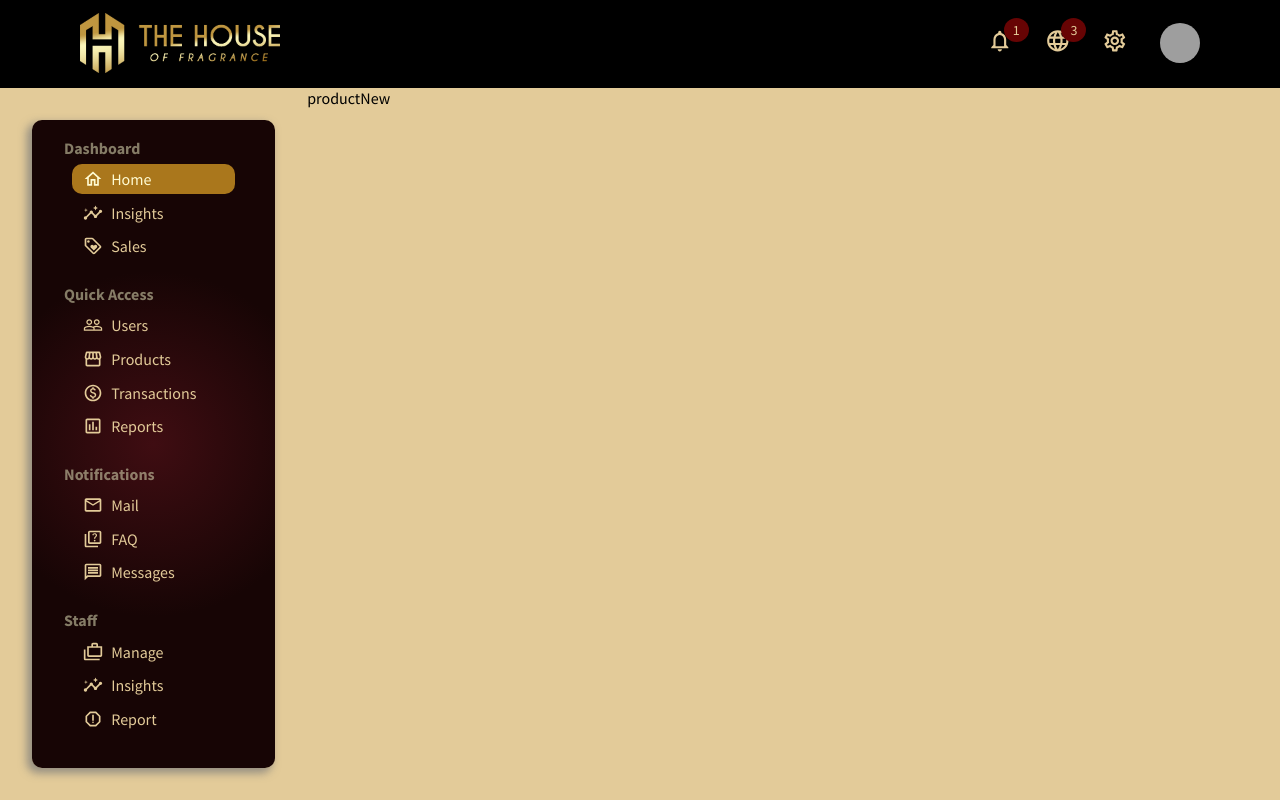
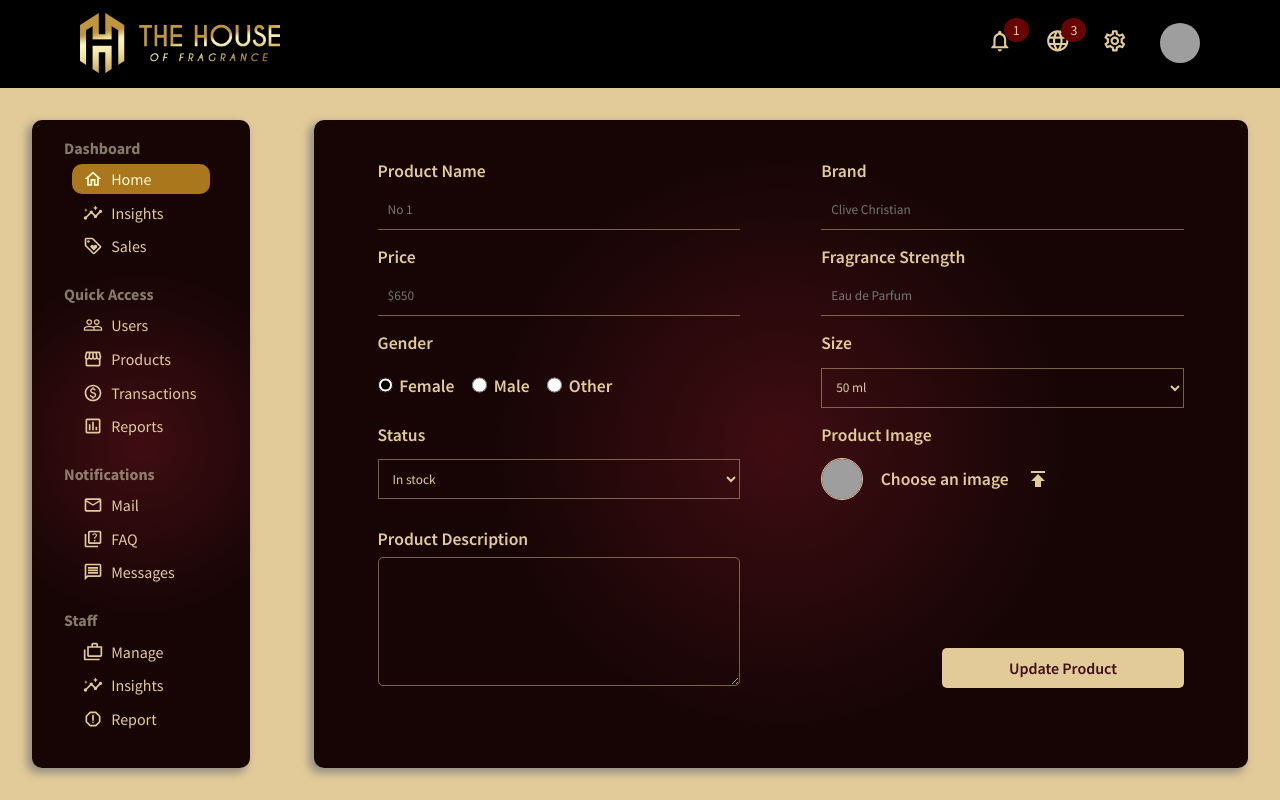
Before and after one commit to reshadintec/thof, a React (Create React App) app in the folder dashboard/: page /add-product in a window 1280 px wide. Built offline with nearby package versions, Linux system fonts and the light colour scheme; grey boxes are pictures that could not be loaded.

Commit message:
dashboard almost done

```diff
--- a/dashboard/src/components/productForm/productForm.css
+++ b/dashboard/src/components/productForm/productForm.css
@@ -8,7 +8,7 @@
   display: flex;
   flex-direction: column;
   width: 45%;
-  margin: 0.8em 0;
+  margin: 0.5em 0;
 }
 
 div.productItem label{
--- a/dashboard/src/pages/productNew/ProductNew.jsx
+++ b/dashboard/src/pages/productNew/ProductNew.jsx
@@ -1,7 +1,8 @@
+import ProductForm from "../../components/productForm/ProductForm"
 import "./productNew.css"
 
 export default function ProductNew() {
   return (
-    <div className="productNew">productNew</div>
+    <div className="productNew"><ProductForm/></div>
   )
 }
--- a/dashboard/src/pages/productNew/productNew.css
+++ b/dashboard/src/pages/productNew/productNew.css
@@ -1,3 +1,13 @@
 .productNew{
   flex:4;
+  background: rgb(63,13,18);
+  background: radial-gradient(circle, rgba(63,13,18,1) 0%, rgba(23,5,5,1) 50%);
+  margin:2em;
+  border-radius:10px;
+  box-sizing: border-box;
+  box-shadow: -4px 4px 9px 1px rgba(122,122,122,0.75);
+  -webkit-box-shadow: -4px 4px 9px 1px rgba(122,122,122,0.75);
+  -moz-box-shadow: -4px 4px 9px 1px rgba(122,122,122,0.75);
+  padding: 0 2em;
+  color:#e3cb99;
 }
```
